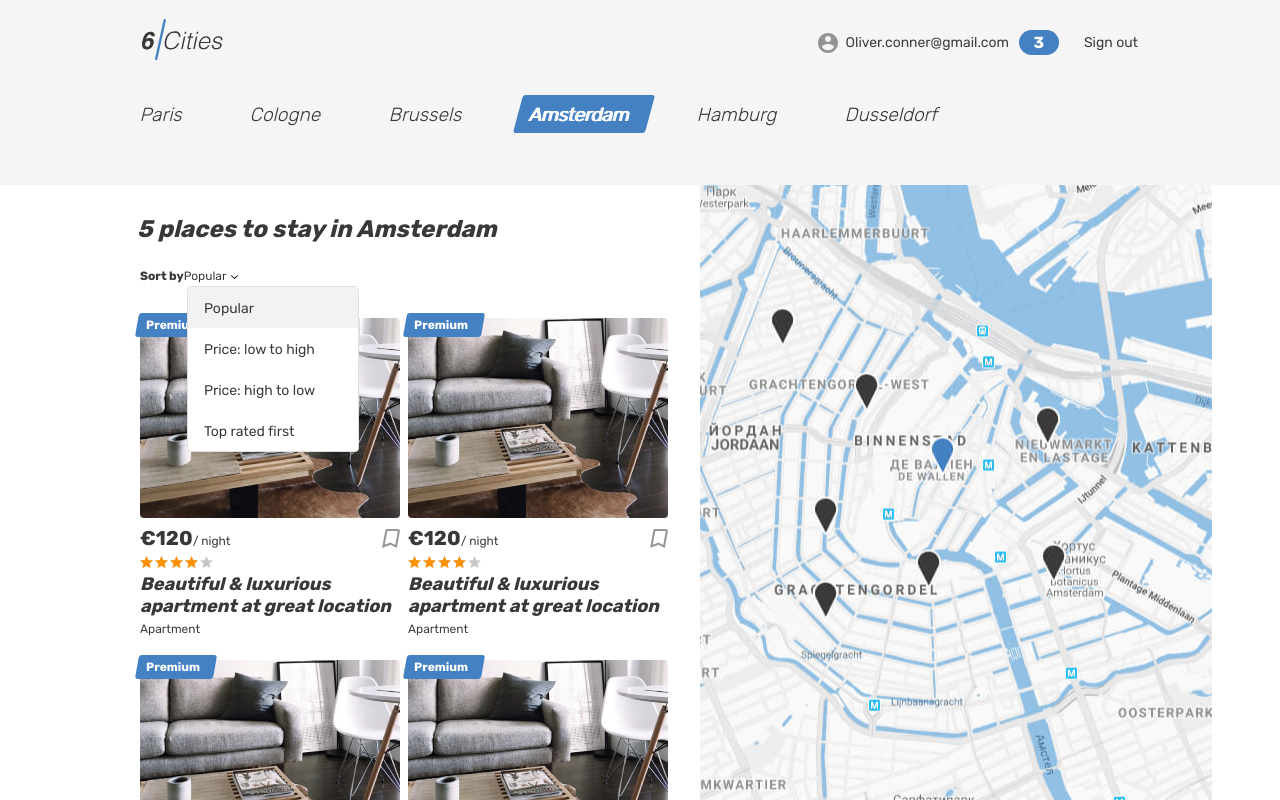
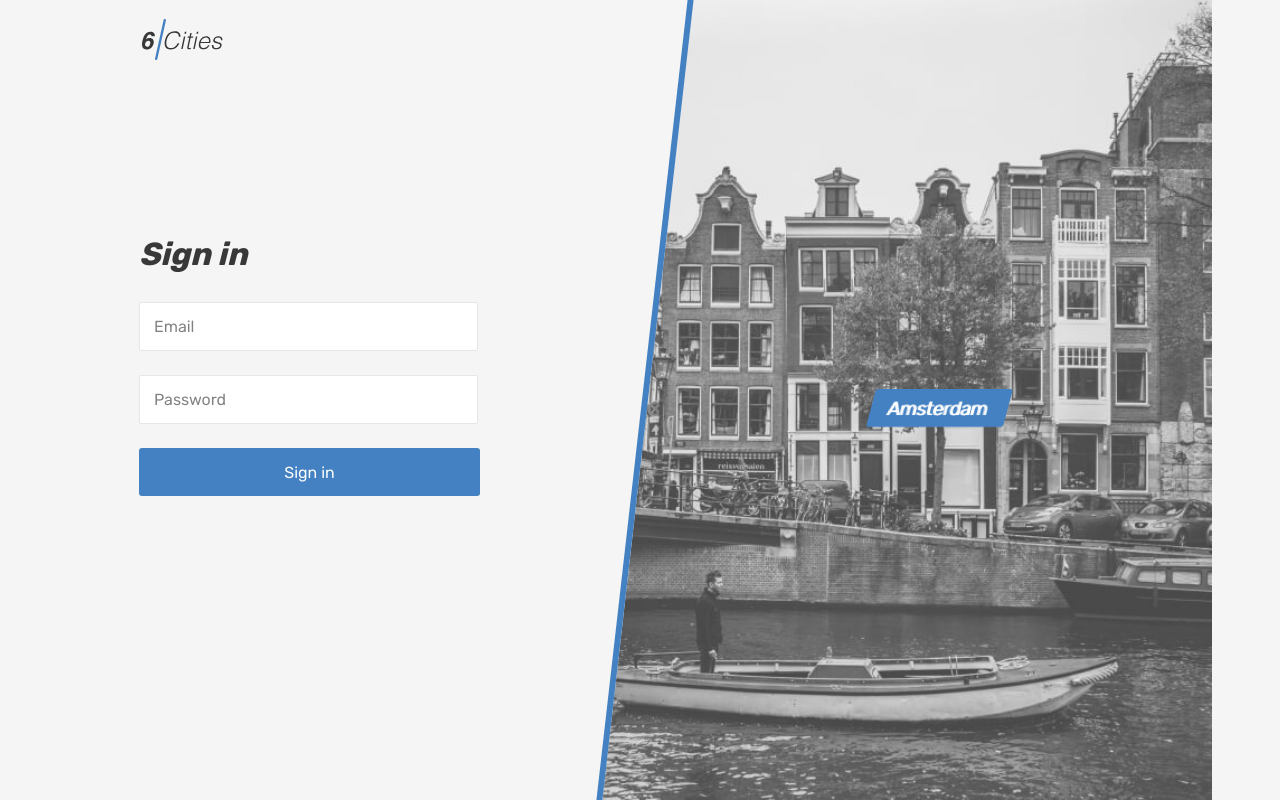
Before and after one commit to knenkne/six-cities-html-academy-example, a React (Create React App) app in the folder project/: page /login in a window 1280 px wide. Built offline with nearby package versions, Linux system fonts and the light colour scheme.

Commit message:
[Homework-3] add routes for each page

```diff
--- a/project/src/components/app/app.tsx
+++ b/project/src/components/app/app.tsx
@@ -1,11 +1,25 @@
-import { Main } from '../../pages/main/main';
+import { BrowserRouter, Routes, Route } from 'react-router-dom';
+
+import Main from '../../pages/main/main';
+import Login from '../../pages/login/login';
+import Favorites from '../../pages/favorites/favorites';
+import Property from '../../pages/property/property';
+import NotFound from '../../pages/not-found/not-found';
 
 type AppProps = {
   offersCount: number
 }
 
-function App({ offersCount }: AppProps): JSX.Element {
-  return <Main offersCount={offersCount} />;
-}
+const App = ({ offersCount }: AppProps): JSX.Element => (
+  <BrowserRouter>
+    <Routes>
+      <Route index element={<Main offersCount={offersCount} />}/>
+      <Route path="/login" element={<Login />} />
+      <Route path="/favorites" element={<Favorites />} />
+      <Route path="/offer/:id" element={<Property />} />
+      <Route path="*" element={<NotFound />} />
+    </Routes>
+  </BrowserRouter>
+);
 
 export default App;
--- a/project/src/pages/favorites/favorites.tsx
+++ b/project/src/pages/favorites/favorites.tsx
@@ -163,4 +163,4 @@ const Favorites = (): JSX.Element => (
   </div>
 );
 
-export { Favorites };
+export default Favorites;
--- a/project/src/pages/login/login.tsx
+++ b/project/src/pages/login/login.tsx
@@ -62,4 +62,4 @@ const Login = (): JSX.Element => (
   </div>
 );
 
-export { Login };
+export default Login;
--- a/project/src/pages/main/main.tsx
+++ b/project/src/pages/main/main.tsx
@@ -127,4 +127,4 @@ const Main = ({ offersCount = 0 }: MainProps): JSX.Element => (
   </div>
 );
 
-export { Main };
+export default Main;
--- /dev/null
+++ b/project/src/pages/not-found/not-found.tsx
@@ -0,0 +1,3 @@
+const NotFound = (): JSX.Element => <div>Not Found 404</div>;
+
+export default NotFound;
--- a/project/src/pages/property/property.tsx
+++ b/project/src/pages/property/property.tsx
@@ -327,4 +327,4 @@ const Property = (): JSX.Element => (
   </div>
 );
 
-export { Property };
+export default Property;
```
